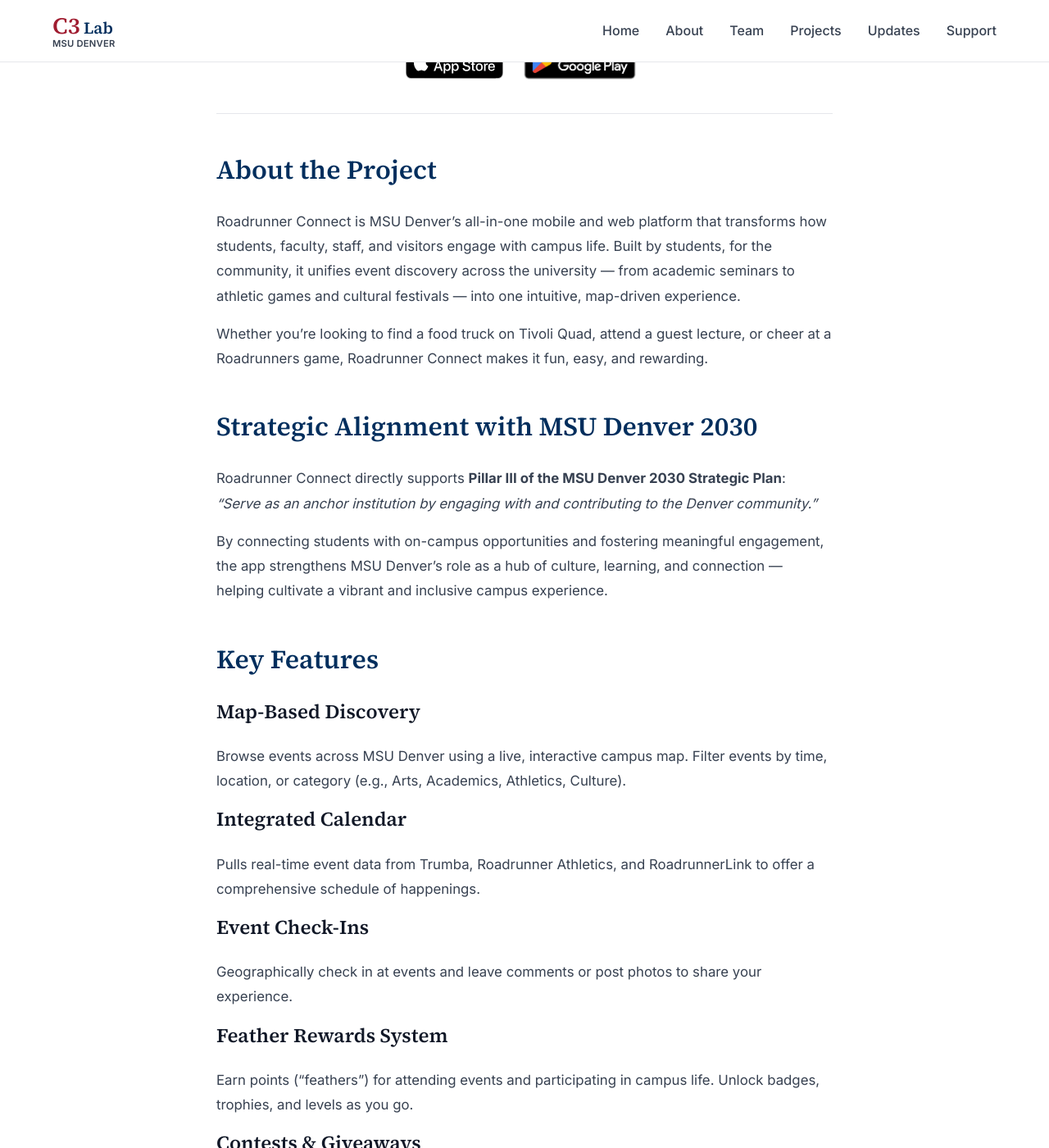
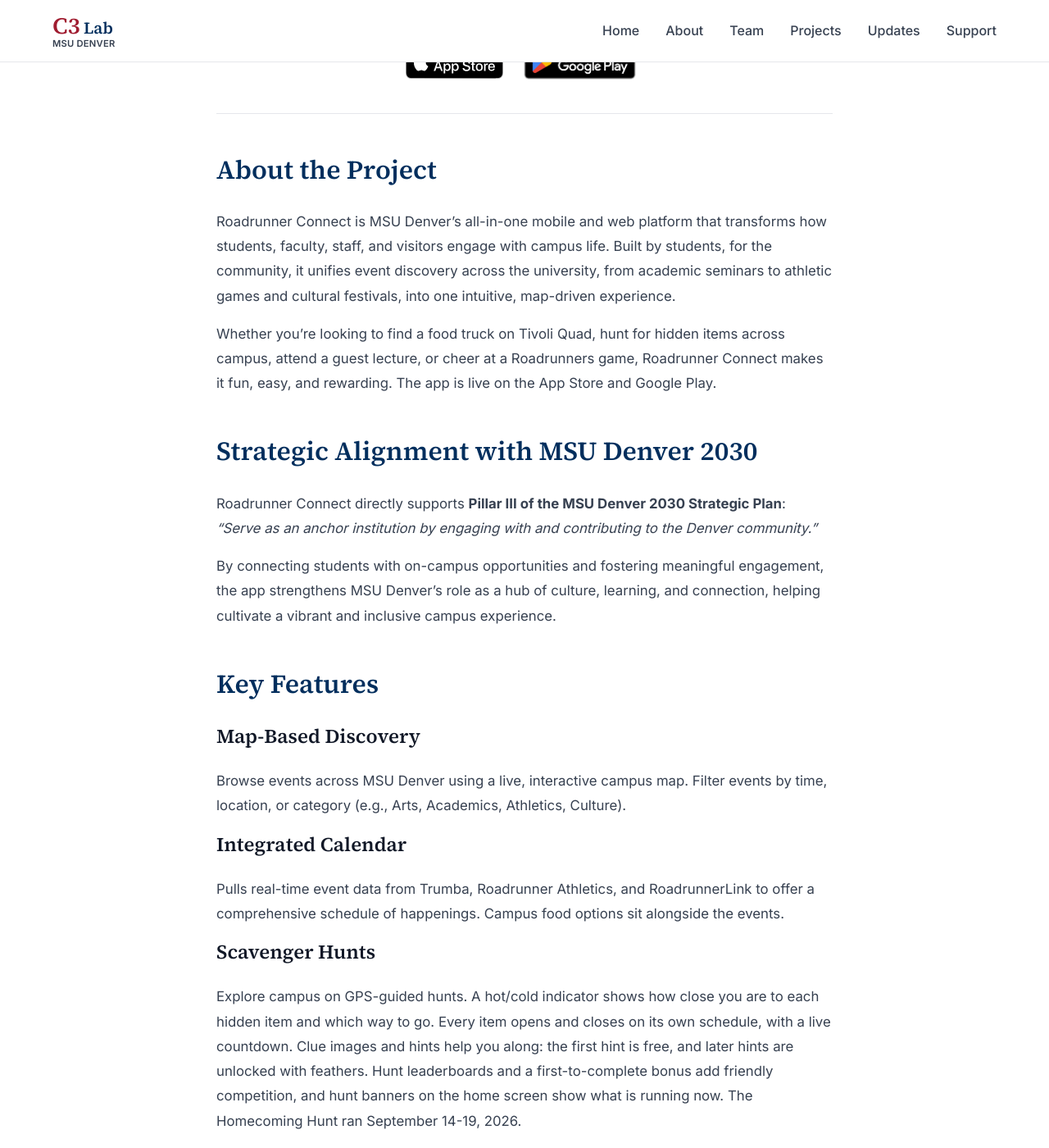
Before and after one commit to msu-denver/c3-lab, a Jekyll site: the page built from _projects/roadrunner-connect.md, in a window 1280 px wide and 1400 px high, scrolled down 484 px. Shown: the whole window at 82% size. Built offline with Jekyll 4.4.1, drawn with Linux system fonts in a browser that asks for light colours; some of the changed text lies outside the part shown.

Commit message:
content: credit Roadrunner Connect's hunts, food trucks and accessibility work
Adds GPS scavenger hunts, food trucks with allergy and dietary filtering,
building check-ins checked against real building outlines (OpenStreetMap),
new feather rewards, the accessibility pass, hunt and vendor admin tools,
and the team's quality practices, all shipped in app 2.5.0 (App Store,
Sep 13). Removes the stale "Add friends" teaser. Homepage cards, About
and README now mention hunts and food for Roadrunner Connect and Bili's
community features for the Sustainability Hub.

Co-Authored-By: Claude Opus 5.5 <noreply@anthropic.com>

```diff
--- a/_projects/roadrunner-connect.md
+++ b/_projects/roadrunner-connect.md
@@ -15,15 +15,15 @@ google_play_url: https://play.google.com/store/apps/details?id=edu.msudenver.roa
 
 ## About the Project
 
-Roadrunner Connect is MSU Denver's all-in-one mobile and web platform that transforms how students, faculty, staff, and visitors engage with campus life. Built by students, for the community, it unifies event discovery across the university — from academic seminars to athletic games and cultural festivals — into one intuitive, map-driven experience.
+Roadrunner Connect is MSU Denver's all-in-one mobile and web platform that transforms how students, faculty, staff, and visitors engage with campus life. Built by students, for the community, it unifies event discovery across the university, from academic seminars to athletic games and cultural festivals, into one intuitive, map-driven experience.
 
-Whether you're looking to find a food truck on Tivoli Quad, attend a guest lecture, or cheer at a Roadrunners game, Roadrunner Connect makes it fun, easy, and rewarding.
+Whether you're looking to find a food truck on Tivoli Quad, hunt for hidden items across campus, attend a guest lecture, or cheer at a Roadrunners game, Roadrunner Connect makes it fun, easy, and rewarding. The app is live on the App Store and Google Play.
 
 ## Strategic Alignment with MSU Denver 2030
 
 Roadrunner Connect directly supports **Pillar III of the MSU Denver 2030 Strategic Plan**: *"Serve as an anchor institution by engaging with and contributing to the Denver community."*
 
-By connecting students with on-campus opportunities and fostering meaningful engagement, the app strengthens MSU Denver's role as a hub of culture, learning, and connection — helping cultivate a vibrant and inclusive campus experience.
+By connecting students with on-campus opportunities and fostering meaningful engagement, the app strengthens MSU Denver's role as a hub of culture, learning, and connection, helping cultivate a vibrant and inclusive campus experience.
 
 ## Key Features
 
@@ -31,22 +31,31 @@ By connecting students with on-campus opportunities and fostering meaningful eng
 Browse events across MSU Denver using a live, interactive campus map. Filter events by time, location, or category (e.g., Arts, Academics, Athletics, Culture).
 
 ### Integrated Calendar
-Pulls real-time event data from Trumba, Roadrunner Athletics, and RoadrunnerLink to offer a comprehensive schedule of happenings.
+Pulls real-time event data from Trumba, Roadrunner Athletics, and RoadrunnerLink to offer a comprehensive schedule of happenings. Campus food options sit alongside the events.
+
+### Scavenger Hunts
+Explore campus on GPS-guided hunts. A hot/cold indicator shows how close you are to each hidden item and which way to go. Every item opens and closes on its own schedule, with a live countdown. Clue images and hints help you along: the first hint is free, and later hints are unlocked with feathers. Hunt leaderboards and a first-to-complete bonus add friendly competition, and hunt banners on the home screen show what is running now. The Homecoming Hunt ran September 14-19, 2026.
+
+### Food Trucks and Campus Food
+Find lunch fast. The Food Trucks tab shows daily schedules, with search, favorites, and map markers that appear only on days a truck is actually scheduled. Filter by allergy and dietary needs, and see only the trucks that meet every need you select. Check in when you visit.
 
 ### Event Check-Ins
-Geographically check in at events and leave comments or post photos to share your experience.
+Check in at events and campus buildings, and leave comments or post photos to share your experience. Building check-ins are checked against each building's real outline on the map, so a check-in means you were there. Building outlines come from OpenStreetMap.
 
 ### Feather Rewards System
-Earn points ("feathers") for attending events and participating in campus life. Unlock badges, trophies, and levels as you go.
+Earn points ("feathers") for attending events, finding hunt items, and participating in campus life. Unlock badges, trophies, and levels as you go. Each badge tier awards feathers, and completing your profile earns a one-time bonus.
 
 ### Contests & Giveaways
 Compete on leaderboards or win randomized rewards by attending featured events.
 
 ### Personal Profiles
-Track your engagement, achievements, and progress over time. Coming soon: Add friends, compare progress, and build social connections.
+Track your engagement, achievements, and progress over time.
+
+### Accessible Design
+A dark mode contrast pass improves readability. Screen reader labels cover navigation and the check-in button, and the app supports large text.
 
 ### Admin Tools
-Backend dashboard for managing giveaways, moderating user content, and adding/editing placemarks and events.
+Backend dashboard for managing giveaways, moderating user content, adding and editing placemarks and events, building scavenger hunts in a step-by-step wizard that places items on the map, and managing food truck vendors.
 
 ## Get Involved. Get Rewarded.
 
@@ -95,7 +104,7 @@ The project uses modern development practices and technologies:
 - **Database Management** - Data modeling and optimization
 - **DevOps Practices** - Deployment and maintenance
 - **Map Integration** - Custom campus map for event discovery
-- **Real-time Data** - Integration with Trumba, Athletics, and RoadrunnerLink
+- **Real-time Data** - Integration with Trumba, Athletics, RoadrunnerLink, and campus food sources
 
 ## Student Learning Experience
 
@@ -108,12 +117,16 @@ Students participating in Roadrunner Connect gain experience in:
 - User experience research
 - Agile project management
 - Code review and collaboration
+- Software testing and quality assurance
 
 ### Learning by Building
 Students work on production software systems that serve real users, gaining experience that goes beyond classroom exercises.
 
 ### Full-Stack Experience
 Team members contribute across the entire application stack, from mobile development to backend services.
+
+### Quality Practices
+The app carries about 6,300 automated tests, a 90% coverage requirement on every file, and an automated AI code review on every pull request.
 
 ### Real-World Constraints
 Working on a live application teaches students about maintenance, user feedback, and iterative development.
--- a/index.html
+++ b/index.html
@@ -58,7 +58,7 @@ title: Home
         <h3 class="project-card-title">Colorado Sustainability Hub</h3>
         <span class="project-card-funding">NSF Award #2318730</span>
         <p class="project-card-description">
-          A statewide sustainability-data platform integrating AI, geospatial systems, and natural language interaction. Features Bili, an AI-powered assistant for exploring Colorado's environmental data.
+          A statewide sustainability-data platform integrating AI, geospatial systems, and conversation. Features Bili, a live AI assistant for exploring Colorado's environmental data, plus Communities of Interest and Sustainability Spotlights.
         </p>
         <a href="{{ '/projects/sustainability-hub/' | relative_url }}" class="project-card-link">
           Learn more
@@ -80,7 +80,7 @@ title: Home
         <h3 class="project-card-title">Roadrunner Connect</h3>
         <span class="project-card-funding">MSU Denver</span>
         <p class="project-card-description">
-          MSU Denver's all-in-one platform for campus event discovery and engagement, featuring map-based browsing, check-ins, and a feather rewards system. Built by students, for the community.
+          MSU Denver's all-in-one campus app: map-based events, GPS scavenger hunts, food trucks with allergy filters, and a feather rewards system. Built by students, for the community.
         </p>
         <a href="{{ '/projects/roadrunner-connect/' | relative_url }}" class="project-card-link">
           Learn more
```
Also changed, not shown: about.md (+2 -2 lines), README.md.
